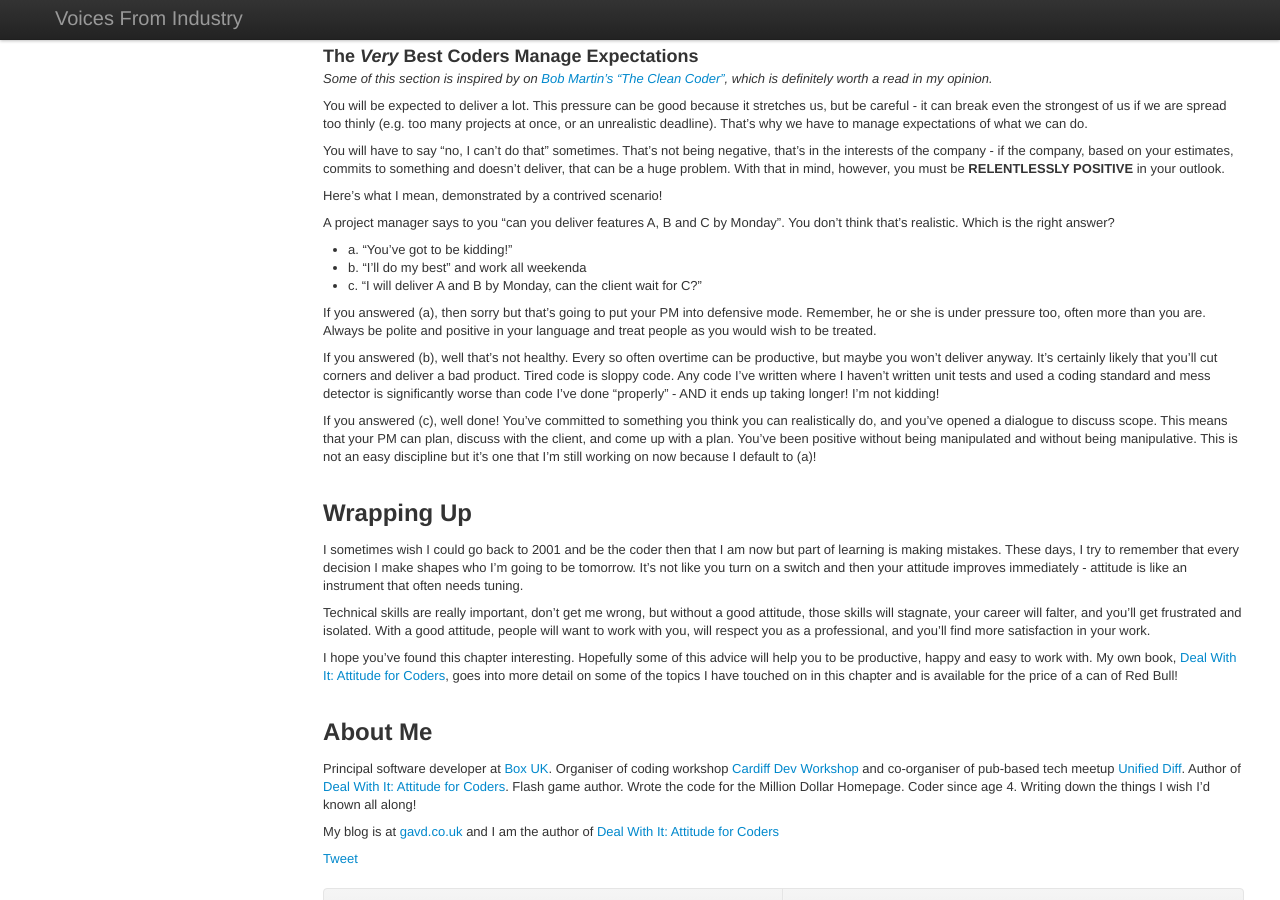
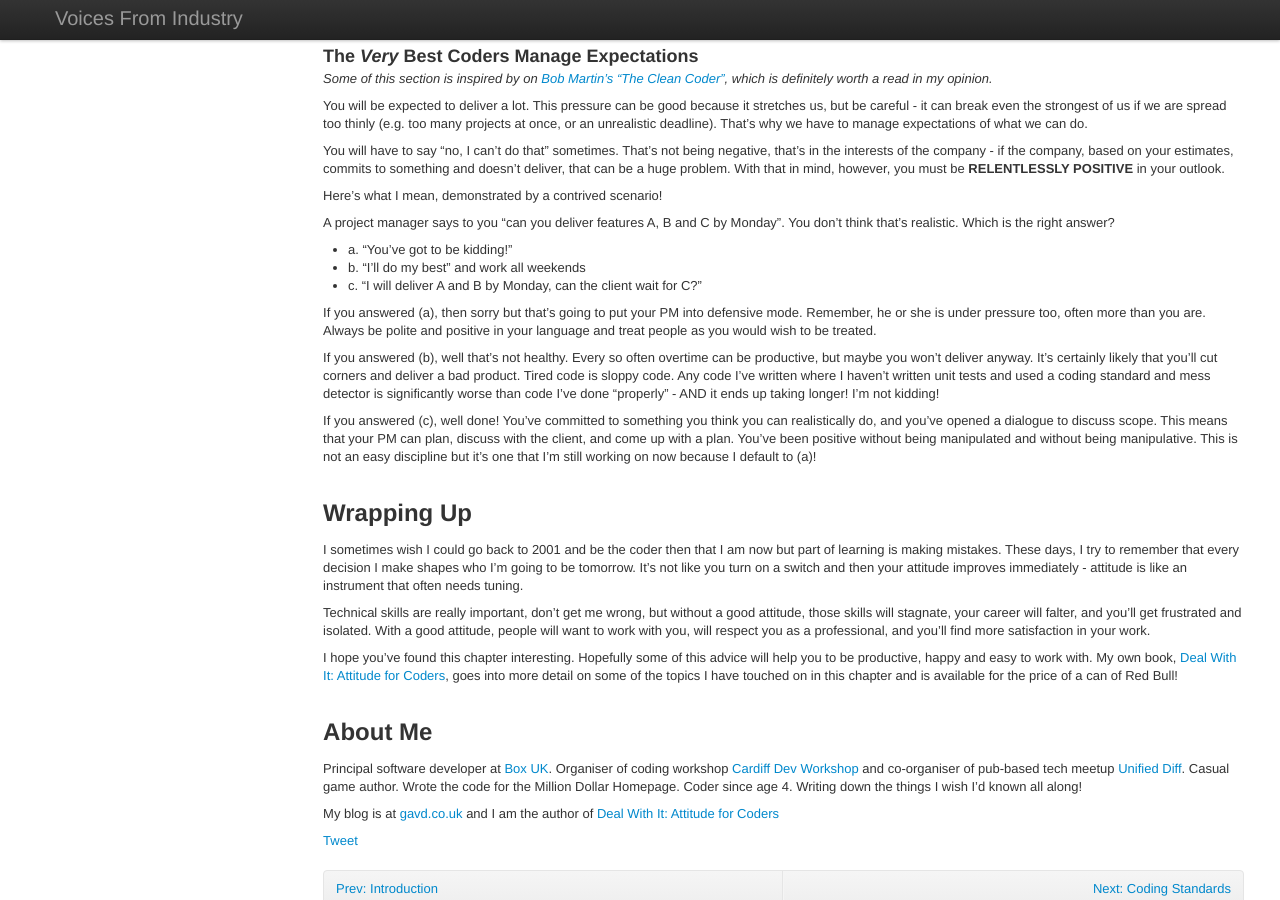
Before and after one commit to stuartherbert/if-i-knew-then, a Jekyll site: the page built from attitude-counts.md, in a window 1280 px wide and 900 px high, scrolled down 2010 px. Built offline with Jekyll 4.4.1, drawn with Linux system fonts in a browser that asks for light colours; comment, search, counter and statistics services are not loaded.

Commit message:
Remove duplicate info and fix typo

```diff
--- a/attitude-counts.md
+++ b/attitude-counts.md
@@ -104,7 +104,7 @@ Here's what I mean, demonstrated by a contrived scenario!
 A project manager says to you "can you deliver features A, B and C by Monday". You don't think that's realistic. Which is the right answer?
 
  * a. "You've got to be kidding!"
- * b. "I'll do my best" and work all weekenda
+ * b. "I'll do my best" and work all weekends
  * c. "I will deliver A and B by Monday, can the client wait for C?"
 
 If you answered (a), then sorry but that's going to put your PM into defensive mode. Remember, he or she is under pressure too, often more than you are. Always be polite and positive in your language and treat people as you would wish to be treated.
@@ -123,6 +123,6 @@ I hope you've found this chapter interesting. Hopefully some of this advice will
 
 ## About Me
 
-Principal software developer at [Box UK](http://www.boxuk.com/). Organiser of coding workshop [Cardiff Dev Workshop](http://cardiffdevworkshop.com/) and co-organiser of pub-based tech meetup [Unified Diff](http://unifieddiff.co.uk). Author of [Deal With It: Attitude for Coders](https://leanpub.com/dealwithit). Flash game author. Wrote the code for the Million Dollar Homepage. Coder since age 4. Writing down the things I wish I'd known all along!
+Principal software developer at [Box UK](http://www.boxuk.com/). Organiser of coding workshop [Cardiff Dev Workshop](http://cardiffdevworkshop.com/) and co-organiser of pub-based tech meetup [Unified Diff](http://unifieddiff.co.uk). Casual game author. Wrote the code for the Million Dollar Homepage. Coder since age 4. Writing down the things I wish I'd known all along!
 
 My blog is at [gavd.co.uk](http://gavd.co.uk) and I am the author of [Deal With It: Attitude for Coders](https://leanpub.com/dealwithit)
```
